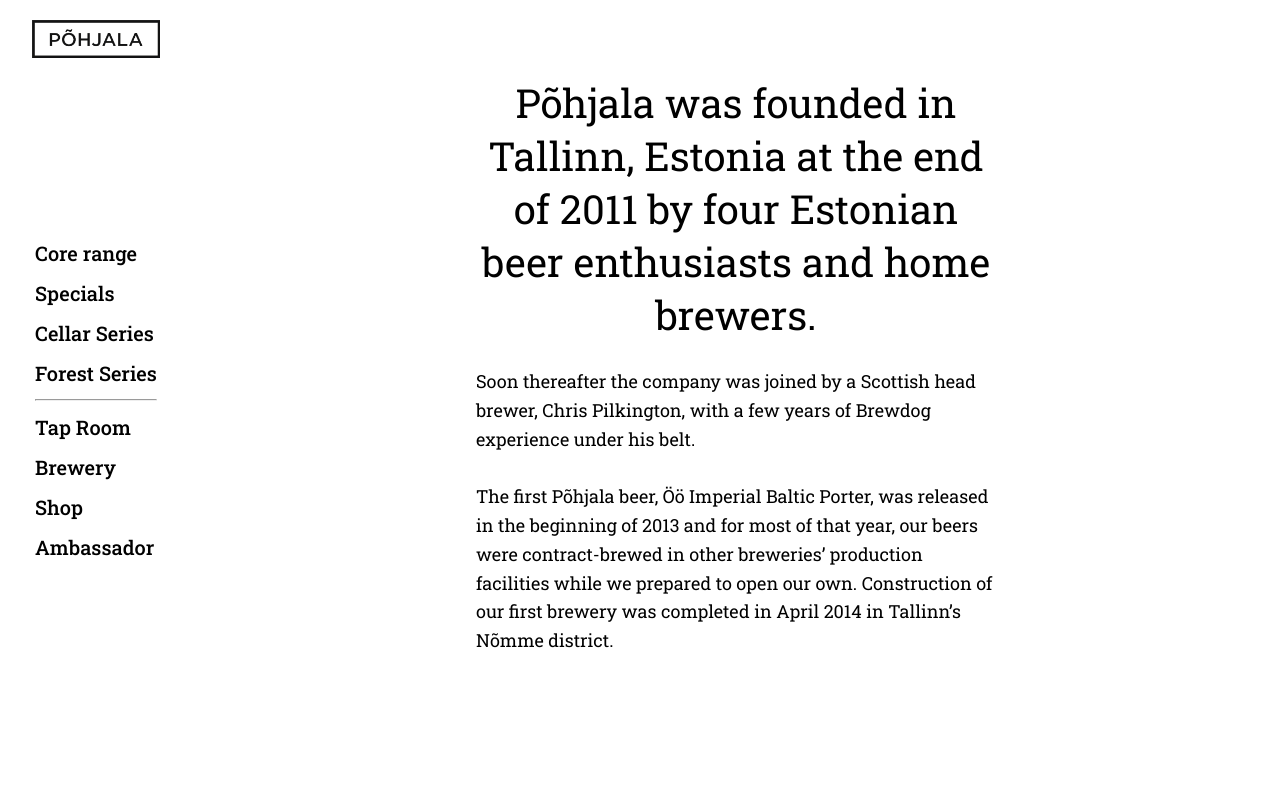
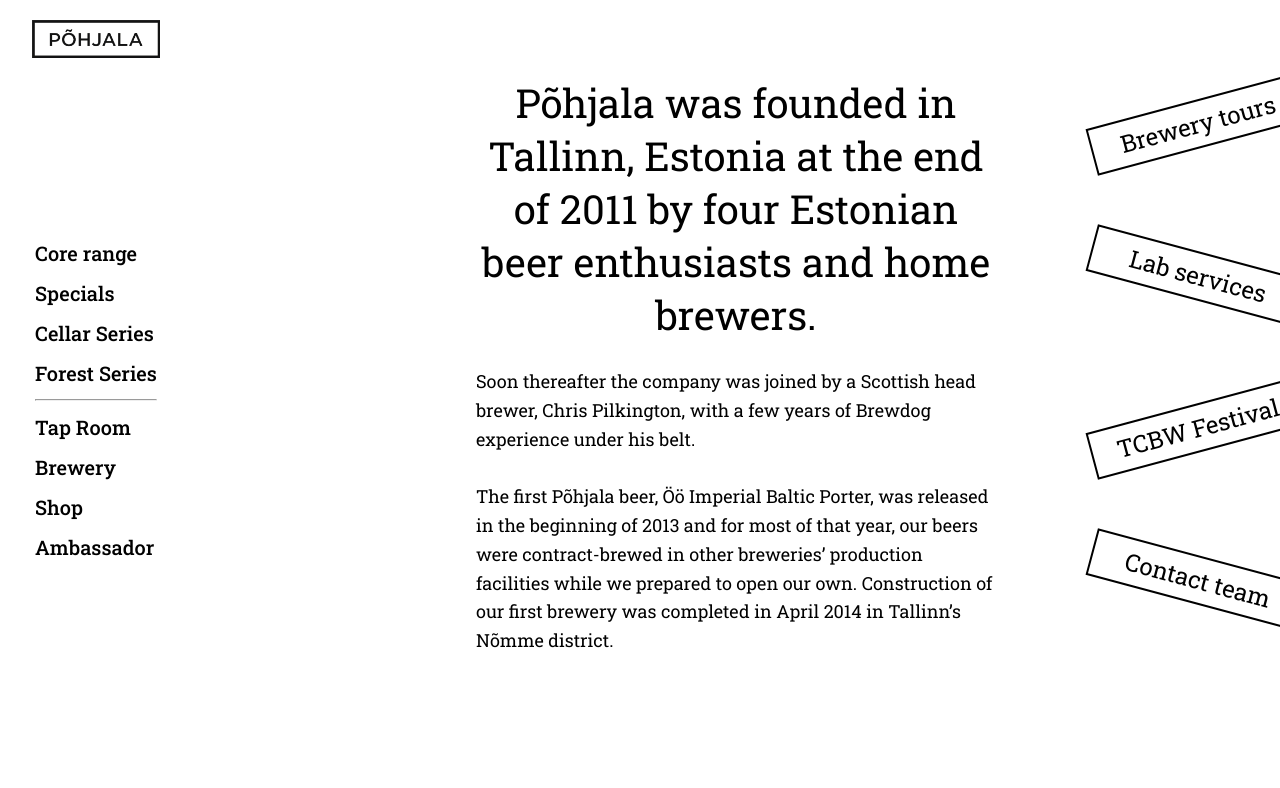
Before and after one commit to KarlErikToom/pohjala, a React (Create React App) app: page /brewery in a window 1280 px wide. Shown: the top 788 px of the page. Built offline with nearby package versions, Linux system fonts and the light colour scheme.

Commit message:
added all links to the aside nav and added subnav to brewery page

```diff
--- /dev/null
+++ b/src/components/BreweryNav.jsx
@@ -0,0 +1,22 @@
+import React from "react";
+
+function BreweryNav() {
+  return (
+    <nav className="sub__nav sub__nav--brewery">
+      <a href="" className="btn">
+        Brewery tours
+      </a>
+      <a href="#tours" className="btn">
+        Lab services
+      </a>
+      <a href="" className="btn">
+        TCBW Festival
+      </a>
+      <a href="#sauna" className="btn">
+        Contact team
+      </a>
+    </nav>
+  );
+}
+
+export default BreweryNav;
--- a/src/components/Nav.jsx
+++ b/src/components/Nav.jsx
@@ -28,14 +28,14 @@
           </li>
           <hr />
           <li className="nav__link">
-            <a href="" className="nav__link--anchor">
+            <Link to={"/taproom"} className="nav__link--anchor">
               Tap Room
-            </a>
+            </Link>
           </li>
           <li className="nav__link">
-            <a href="" className="nav__link--anchor">
+            <Link to={"/brewery"} className="nav__link--anchor">
               Brewery
-            </a>
+            </Link>
           </li>
           <li className="nav__link">
             <a href="" className="nav__link--anchor">
@@ -43,9 +43,9 @@
             </a>
           </li>
           <li className="nav__link">
-            <a href="" className="nav__link--anchor">
+            <Link to={"/ambassador"} className="nav__link--anchor">
               Ambassador
-            </a>
+            </Link>
           </li>
         </ul>
       </nav>
--- a/src/index.css
+++ b/src/index.css
@@ -60,7 +60,7 @@
 /*
 ASIDE NAV
 */
-nav {
+aside{
   position: fixed;
   top: 0;
   left: 0;
@@ -72,6 +72,7 @@
   line-height: 40px;
   font-size: 20px;
 }
+
 
 .logo__figure {
   width: 10%;
@@ -233,7 +234,7 @@
 FOREST
 */
 #forest {
-  background-image: url(./assets/cellar-series.jpg);
+  background-image: url(./assets/forest-series.jpg);
   background-size: cover;
   width: 50%;
   height: 100vh;
@@ -252,8 +253,8 @@
 */
 .sub__nav {
   position: fixed;
-  width: inherit;
-  height: inherit;
+  width: 140px;
+  text-align: center;
   top: 48px;
   left: 90%;
   display: flex;
@@ -262,8 +263,9 @@
 }
 .sub__nav .btn {
   padding: 6px 18px;
-  margin: 24px 0;
+  margin: 32px 0;
   transform: rotate(-15deg);
+  font-size: 24px;
 }
 .sub__nav .btn:nth-child(2),
 .sub__nav .btn:nth-child(4) {
@@ -386,6 +388,14 @@
 /*
 BREWERY
 */
+.sub__nav--brewery{
+  left: 85%;
+  width: 220px;
+}
+.sub__nav--brewery .btn{
+  margin: 52px 0;
+}
+
 .brewery__wrapper {
   display: flex;
   align-items: center;
--- a/src/pages/Brewery.jsx
+++ b/src/pages/Brewery.jsx
@@ -2,14 +2,16 @@
 import BreweryHero from "../components/BreweryHero";
 import BreweryImages from "../components/BreweryImages";
 import Team from "../components/Team";
+import TapRoomNav from "../components/TapRoomNav";
+import BreweryNav from "../components/BreweryNav";
 
 function Brewery() {
   return (
     <>
+      <BreweryNav />
       <BreweryHero />
       <BreweryImages />
       <Team />
-
     </>
   );
 }
```
